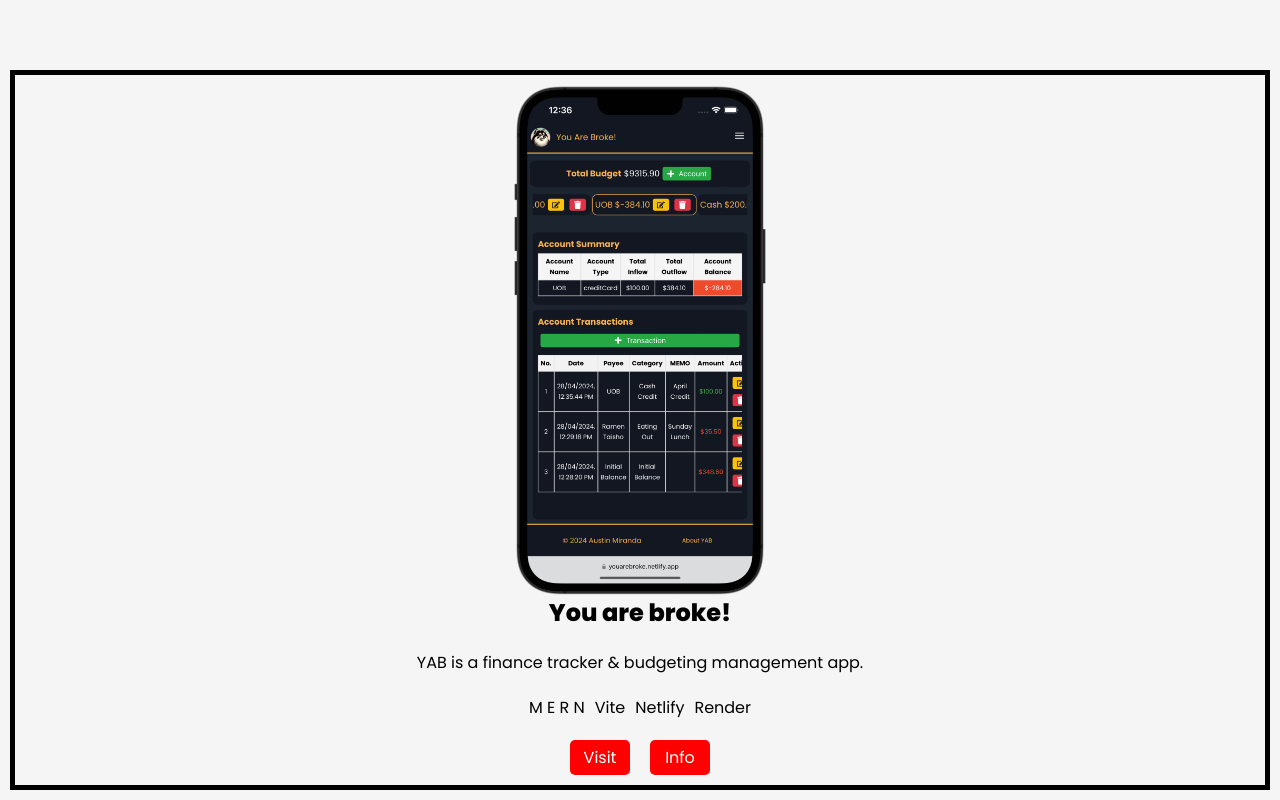
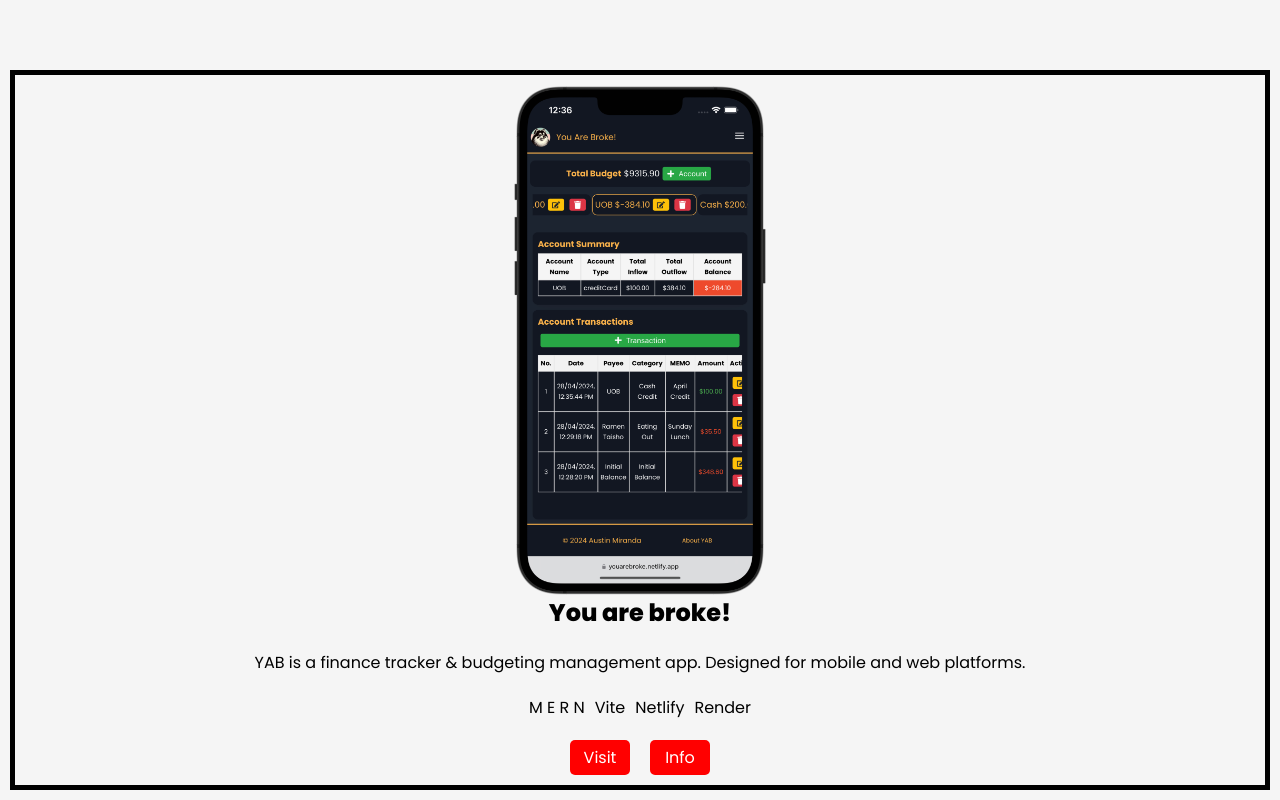
Before and after one commit to TarokoDev/ANSM-Portfolio, a React (Vite) app in the folder frontend/: page / in a window 1280 px wide. Shown: the part 1600-2400 px from the top of the page. Built offline with nearby package versions, Linux system fonts and the light colour scheme.

Commit message:
Update Projects.jsx

```diff
--- a/frontend/src/components/pages/projects/Projects.jsx
+++ b/frontend/src/components/pages/projects/Projects.jsx
@@ -20,7 +20,8 @@ export default function Projects() {
                                 </div>
                                 <div className={styles.summary}>
                                     YAB is a finance tracker & budgeting
-                                    management app.
+                                    management app. Designed for mobile and web
+                                    platforms.
                                 </div>
                                 <div className={styles.stack}>
                                     <div>M E R N</div>
@@ -61,7 +62,8 @@ export default function Projects() {
                             <div className={styles.title}>Kimchinc</div>
                             <div className={styles.summary}>
                                 Kimchinc is a delivery coordination system for
-                                Hospitals.
+                                Hospitals. Designed for mobile and web
+                                platforms.
                             </div>
                             <div className={styles.stack}>
                                 <div>M E R N</div>
@@ -96,7 +98,7 @@ export default function Projects() {
                                 and track Jason Statham movies, and other
                                 movies, with detailed views and a one-click
                                 download request feature for convenient movie
-                                nights.
+                                nights. Designed for iOS.
                             </div>
                             <div className={styles.stack}>
                                 <div>React Native</div>
```
